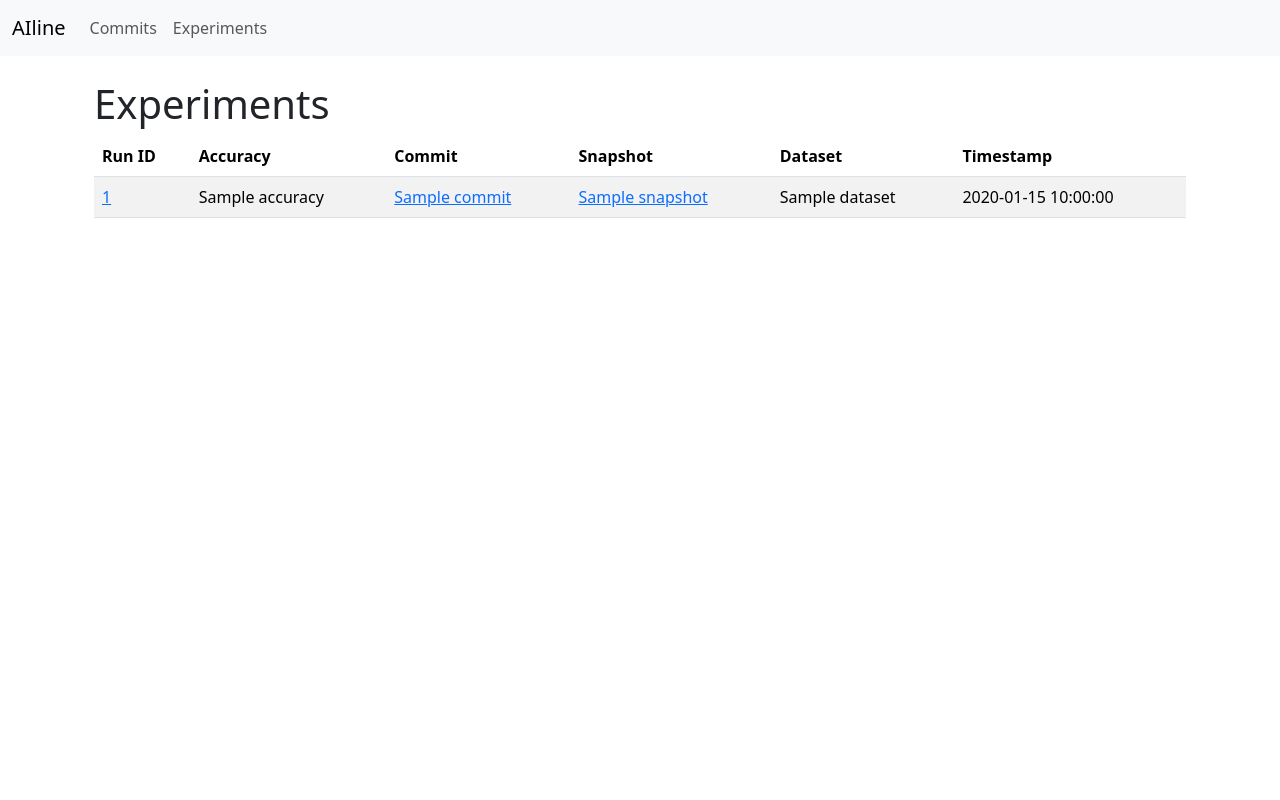
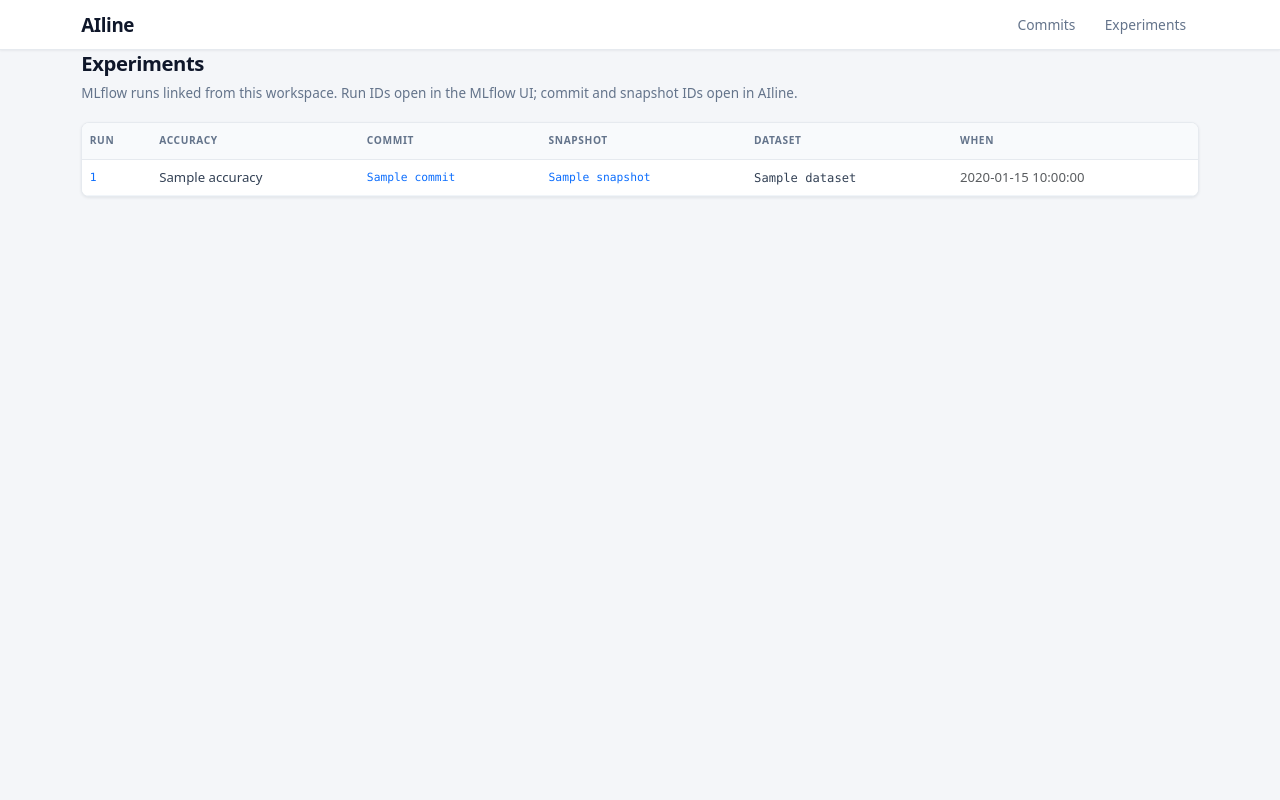
Before and after one commit to IgorZaton/ailine, a Flask app: template ailine/web/templates/experiments.html in a window 1280 px wide. Run offline with Flask 3, Linux system fonts and the light colour scheme; the template is opened without the code that fills it: most values are stand-ins (such as "Sample title", 1, 10 or a date in 2020); parts of the project's set-up code (start-up, migrations or seed data) failed here and were passed over.

Commit message:
style(web): softer shell, table polish, truncated hashes with tooltips

```diff
--- /dev/null
+++ b/ailine/web/static/ailine_ui.css
@@ -0,0 +1,226 @@
+/**
+ * AIline global shell: typography, navigation, tables, page chrome.
+ * Keeps Bootstrap 5; complements ailine_code.css (code browser).
+ */
+
+:root {
+    --ailine-page-bg: #f4f6f9;
+    --ailine-surface: #ffffff;
+    --ailine-border-soft: #e6eaef;
+    --ailine-nav-height: 52px;
+    --ailine-radius: 8px;
+    --ailine-shadow-sm: 0 1px 2px rgba(15, 23, 42, 0.06);
+    --ailine-shadow-card: 0 1px 3px rgba(15, 23, 42, 0.08);
+    --ailine-font: ui-sans-serif, system-ui, -apple-system, "Segoe UI", Roboto,
+        "Helvetica Neue", Arial, sans-serif;
+}
+
+html {
+    font-size: 15px;
+}
+
+body.ailine-body {
+    font-family: var(--ailine-font);
+    background: var(--ailine-page-bg);
+    color: #1e293b;
+    line-height: 1.55;
+    min-height: 100vh;
+}
+
+/* ----- Nav ----- */
+.ailine-navbar {
+    background: var(--ailine-surface) !important;
+    border-bottom: 1px solid var(--ailine-border-soft);
+    box-shadow: var(--ailine-shadow-sm);
+    padding-top: 0.35rem;
+    padding-bottom: 0.35rem;
+}
+
+.ailine-navbar .navbar-brand {
+    font-weight: 700;
+    letter-spacing: -0.02em;
+    color: #0f172a !important;
+}
+
+.ailine-navbar .nav-link {
+    font-size: 0.92rem;
+    font-weight: 500;
+    color: #64748b !important;
+    padding: 0.45rem 0.85rem !important;
+    border-radius: 6px;
+}
+
+.ailine-navbar .nav-link:hover {
+    color: #0f172a !important;
+    background: #f1f5f9;
+}
+
+.ailine-navbar .nav-link.active {
+    color: #0f172a !important;
+    background: #e8f1fc;
+}
+
+/* ----- Main ----- */
+.ailine-main {
+    padding-bottom: 3rem;
+}
+
+/* ----- Page header (list + detail pages) ----- */
+.ailine-page-head {
+    margin-bottom: 1.25rem;
+}
+
+.ailine-page-title {
+    font-size: 1.35rem;
+    font-weight: 650;
+    letter-spacing: -0.02em;
+    color: #0f172a;
+    line-height: 1.35;
+    margin: 0 0 0.35rem;
+}
+
+.ailine-page-title .ailine-hash {
+    font-weight: 600;
+}
+
+.ailine-page-lead {
+    font-size: 0.9rem;
+    color: #64748b;
+    margin: 0;
+    max-width: 52rem;
+}
+
+/* Mono tokens / IDs: one line, ellipsis; full value via title="" */
+.ailine-hash {
+    display: inline-block;
+    max-width: min(36ch, 100%);
+    overflow: hidden;
+    text-overflow: ellipsis;
+    white-space: nowrap;
+    vertical-align: bottom;
+    font-family: ui-monospace, SFMono-Regular, Menlo, Consolas, monospace;
+    font-size: 0.92em;
+}
+
+.ailine-hash--sm {
+    max-width: min(14ch, 100%);
+}
+
+.ailine-hash--md {
+    max-width: min(24ch, 100%);
+}
+
+/* Path / long labels in flex rows */
+.ailine-truncate {
+    min-width: 0;
+    overflow: hidden;
+    text-overflow: ellipsis;
+    white-space: nowrap;
+}
+
+/* ----- Meta row (buttons + chips under title) ----- */
+.ailine-meta-row {
+    display: flex;
+    flex-wrap: wrap;
+    align-items: center;
+    gap: 0.5rem 0.75rem;
+    margin-top: 0.75rem;
+}
+
+.ailine-chip {
+    display: inline-flex;
+    align-items: center;
+    gap: 0.35rem;
+    font-size: 0.82rem;
+    color: #64748b;
+    background: #f1f5f9;
+    border: 1px solid var(--ailine-border-soft);
+    border-radius: 999px;
+    padding: 0.25rem 0.65rem;
+}
+
+.ailine-chip code {
+    font-size: 0.85em;
+    padding: 0;
+    background: transparent;
+    border: 0;
+    color: #334155;
+}
+
+/* ----- Tables ----- */
+.ailine-table-card {
+    background: var(--ailine-surface);
+    border-radius: var(--ailine-radius);
+    border: 1px solid var(--ailine-border-soft);
+    box-shadow: var(--ailine-shadow-card);
+    overflow: hidden;
+}
+
+.ailine-table-card .table {
+    margin-bottom: 0;
+}
+
+.ailine-table thead th {
+    font-size: 0.68rem;
+    font-weight: 600;
+    text-transform: uppercase;
+    letter-spacing: 0.06em;
+    color: #64748b;
+    background: #f8fafc;
+    border-bottom: 1px solid var(--ailine-border-soft);
+    white-space: nowrap;
+    padding-top: 0.65rem;
+    padding-bottom: 0.65rem;
+}
+
+.ailine-table tbody td {
+    font-size: 0.88rem;
+    vertical-align: middle;
+    color: #334155;
+    border-color: #f1f5f9;
+}
+
+.ailine-table tbody tr:hover {
+    background: #fafbfc;
+}
+
+.ailine-table tbody td a {
+    font-weight: 500;
+    text-decoration: none;
+}
+
+.ailine-table tbody td a:hover {
+    text-decoration: underline;
+}
+
+.ailine-table .ailine-cell-mono {
+    font-family: ui-monospace, SFMono-Regular, Menlo, Consolas, monospace;
+    font-size: 0.82rem;
+}
+
+.ailine-empty-row td {
+    color: #94a3b8;
+    font-size: 0.9rem;
+    padding: 2rem 1rem !important;
+    text-align: center;
+}
+
+/* ----- Badges ----- */
+.ailine-badge-type {
+    font-size: 0.72rem;
+    font-weight: 600;
+    text-transform: uppercase;
+    letter-spacing: 0.04em;
+    padding: 0.3em 0.55em;
+}
+
+/* ----- Detail: inner container width ----- */
+.ailine-detail-wrap {
+    max-width: 100%;
+}
+
+/* Override legacy base inline pre style for non-code pages */
+body.ailine-body pre:not(.code-blob__body):not(.code-diff__body) {
+    white-space: pre-wrap;
+    word-break: break-word;
+}
--- a/ailine/web/templates/_diff.html
+++ b/ailine/web/templates/_diff.html
@@ -27,7 +27,7 @@
 <div class="code-diff-stack">
     {% for sec in sections %}
     <article class="code-diff-file">
-        <header class="code-diff-file__header"><span class="code-diff-file__title">{{ sec.title }}</span></header>
+        <header class="code-diff-file__header"><span class="code-diff-file__title" title="{{ sec.title }}">{{ sec.title }}</span></header>
         <div class="code-diff-file__blob">
             {{ render_diff_body(sec.body) }}
         </div>
--- a/ailine/web/templates/base.html
+++ b/ailine/web/templates/base.html
@@ -3,37 +3,35 @@
 <head>
     <meta charset="UTF-8">
     <meta name="viewport" content="width=device-width, initial-scale=1.0">
-    <title>AIline - {% block title %}{% endblock %}</title>
+    <title>AIline — {% block title %}{% endblock %}</title>
     <link href="https://cdn.jsdelivr.net/npm/bootstrap@5.3.3/dist/css/bootstrap.min.css" rel="stylesheet">
+    <link href="{{ url_for('static', filename='ailine_ui.css') }}" rel="stylesheet">
     <link href="{{ url_for('static', filename='ailine_code.css') }}" rel="stylesheet">
-    <style>
-        pre { background: #f8f9fa; padding: 10px; border-radius: 5px; white-space: pre-wrap; }
-        .container { margin-top: 20px; }
-    </style>
     {% block extra_head %}{% endblock %}
 </head>
-<body>
-    <nav class="navbar navbar-expand-lg navbar-light bg-light">
-        <div class="container-fluid">
-            <a class="navbar-brand" href="#">AIline</a>
-            <button class="navbar-toggler" type="button" data-bs-toggle="collapse" data-bs-target="#navbarNav">
+<body class="ailine-body">
+    <nav class="navbar navbar-expand-lg ailine-navbar sticky-top">
+        <div class="container">
+            <a class="navbar-brand" href="{{ url_for('commits') }}">AIline</a>
+            <button class="navbar-toggler" type="button" data-bs-toggle="collapse" data-bs-target="#navbarNav"
+                    aria-controls="navbarNav" aria-expanded="false" aria-label="Toggle navigation">
                 <span class="navbar-toggler-icon"></span>
             </button>
             <div class="collapse navbar-collapse" id="navbarNav">
-                <ul class="navbar-nav">
+                <ul class="navbar-nav ms-auto gap-lg-1">
                     <li class="nav-item">
-                        <a class="nav-link" href="/commits">Commits</a>
+                        <a class="nav-link {% if request.path == '/commits' %}active{% endif %}" href="/commits">Commits</a>
                     </li>
                     <li class="nav-item">
-                        <a class="nav-link" href="/experiments">Experiments</a>
+                        <a class="nav-link {% if request.path == '/experiments' %}active{% endif %}" href="/experiments">Experiments</a>
                     </li>
                 </ul>
             </div>
         </div>
     </nav>
-    <div class="container">
+    <main class="container ailine-main">
         {% block content %}{% endblock %}
-    </div>
+    </main>
     <script src="https://cdn.jsdelivr.net/npm/bootstrap@5.3.3/dist/js/bootstrap.bundle.min.js"></script>
     {% block extra_scripts %}{% endblock %}
 </body>
--- a/ailine/web/templates/experiments.html
+++ b/ailine/web/templates/experiments.html
@@ -1,50 +1,60 @@
 {% extends "base.html" %}
 {% block title %}Experiments{% endblock %}
 {% block content %}
-<div class="container mt-4">
-    <h1>Experiments</h1>
-    <div class="table-responsive">
-        <table class="table table-striped">
+<div class="ailine-page-head">
+    <h1 class="ailine-page-title">Experiments</h1>
+    <p class="ailine-page-lead">MLflow runs linked from this workspace. Run IDs open in the MLflow UI; commit and snapshot IDs open in AIline.</p>
+</div>
+
+<div class="table-responsive ailine-table-card">
+    <table class="table table-hover ailine-table mb-0">
         <thead>
             <tr>
-                    <th>Run ID</th>
-                    <th>Accuracy</th>
-                    <th>Commit</th>
-                    <th>Snapshot</th>
-                    <th>Dataset</th>
-                    <th>Timestamp</th>
+                <th scope="col">Run</th>
+                <th scope="col">Accuracy</th>
+                <th scope="col">Commit</th>
+                <th scope="col">Snapshot</th>
+                <th scope="col">Dataset</th>
+                <th scope="col">When</th>
             </tr>
         </thead>
         <tbody>
             {% for run in runs %}
             <tr>
-                    <td><a href="{{ run.mlflow_url }}" target="_blank">{{ run.run_id }}</a></td>
+                <td class="ailine-cell-mono">
+                    <a href="{{ run.mlflow_url }}" target="_blank" rel="noopener" title="{{ run.run_id }}"><span class="ailine-hash">{{ run.run_id }}</span></a>
+                </td>
                 <td>{{ run.accuracy }}</td>
-                    <td>
+                <td class="ailine-cell-mono">
                     {% if run.commit %}
-                        <a href="{{ url_for('commit_view', commit_id=run.commit) }}">{{ run.commit }}</a>
+                    <a href="{{ url_for('commit_view', commit_id=run.commit) }}" title="{{ run.commit }}"><span class="ailine-hash ailine-hash--sm">{{ run.commit }}</span></a>
                     {% else %}
-                        N/A
+                    <span class="text-muted">—</span>
+                    {% endif %}
+                </td>
+                <td class="ailine-cell-mono">
+                    {% if run.snapshot %}
+                    <a href="{{ url_for('snapshot_view', snapshot_id=run.snapshot) }}" title="{{ run.snapshot }}"><span class="ailine-hash">{{ run.snapshot }}</span></a>
+                    {% else %}
+                    <span class="text-muted">—</span>
                     {% endif %}
                 </td>
                 <td>
-                        {% if run.snapshot %}
-                        <a href="{{ url_for('snapshot_view', snapshot_id=run.snapshot) }}">{{ run.snapshot }}</a>
+                    {% if run.dataset and run.dataset != 'N/A' %}
+                    <span class="ailine-hash ailine-hash--md d-inline-block align-bottom" title="{{ run.dataset }}">{{ run.dataset }}</span>
                     {% else %}
-                        N/A
+                    {{ run.dataset }}
                     {% endif %}
                 </td>
-                    <td>{{ run.dataset }}</td>
-                    <td>{{ run.timestamp }}</td>
+                <td class="text-muted small">{{ run.timestamp }}</td>
             </tr>
             {% endfor %}
             {% if not runs %}
-                <tr>
-                    <td colspan="6">No experiments found</td>
+            <tr class="ailine-empty-row">
+                <td colspan="6">No experiments found. Run training via <code class="px-1">ailine run</code> first.</td>
             </tr>
             {% endif %}
         </tbody>
     </table>
 </div>
-</div>
 {% endblock %}
```
Also changed, not shown: ailine/web/static/ailine_code.css (+36 -30 lines), ailine/web/templates/commit.html (+16 -11 lines), ailine/web/templates/commits.html (+46 -13 lines), ailine/web/templates/snapshot.html (+21 -16 lines). Lines whose indentation alone changed are shown as unchanged.
